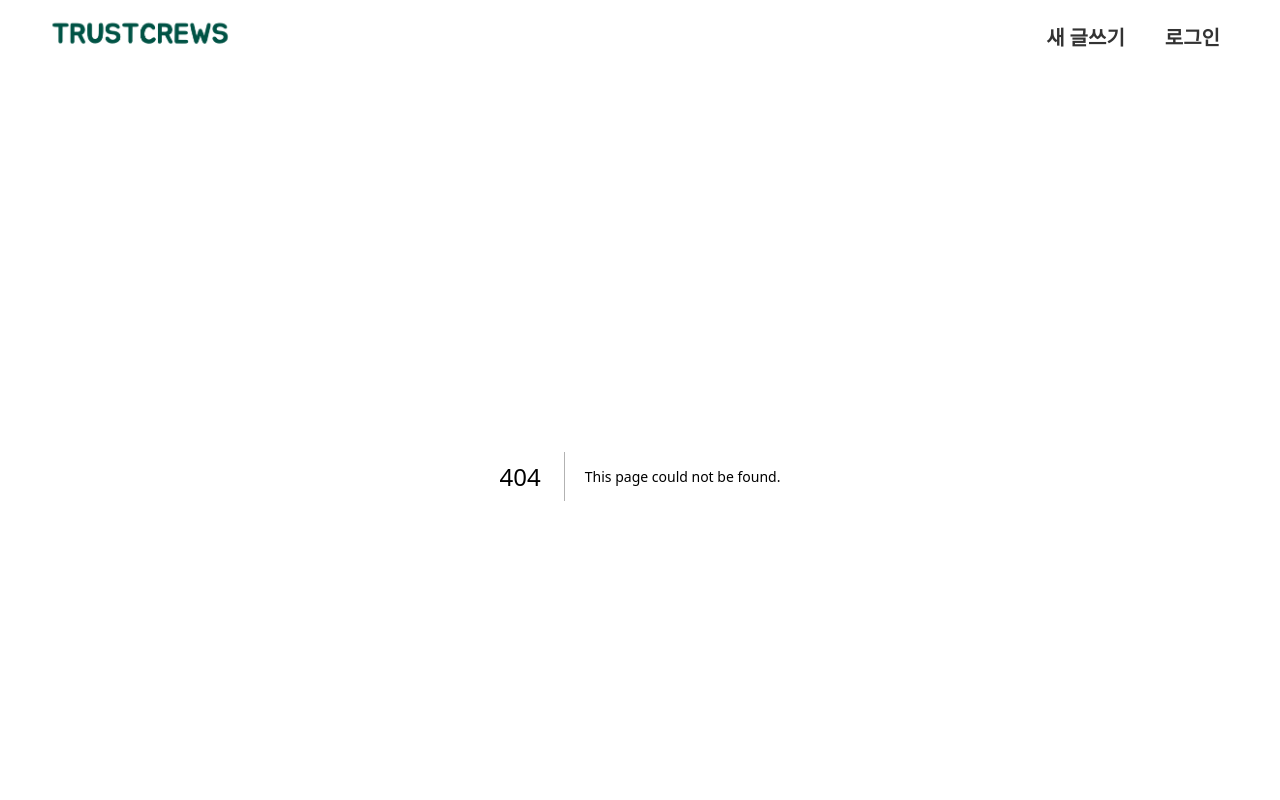
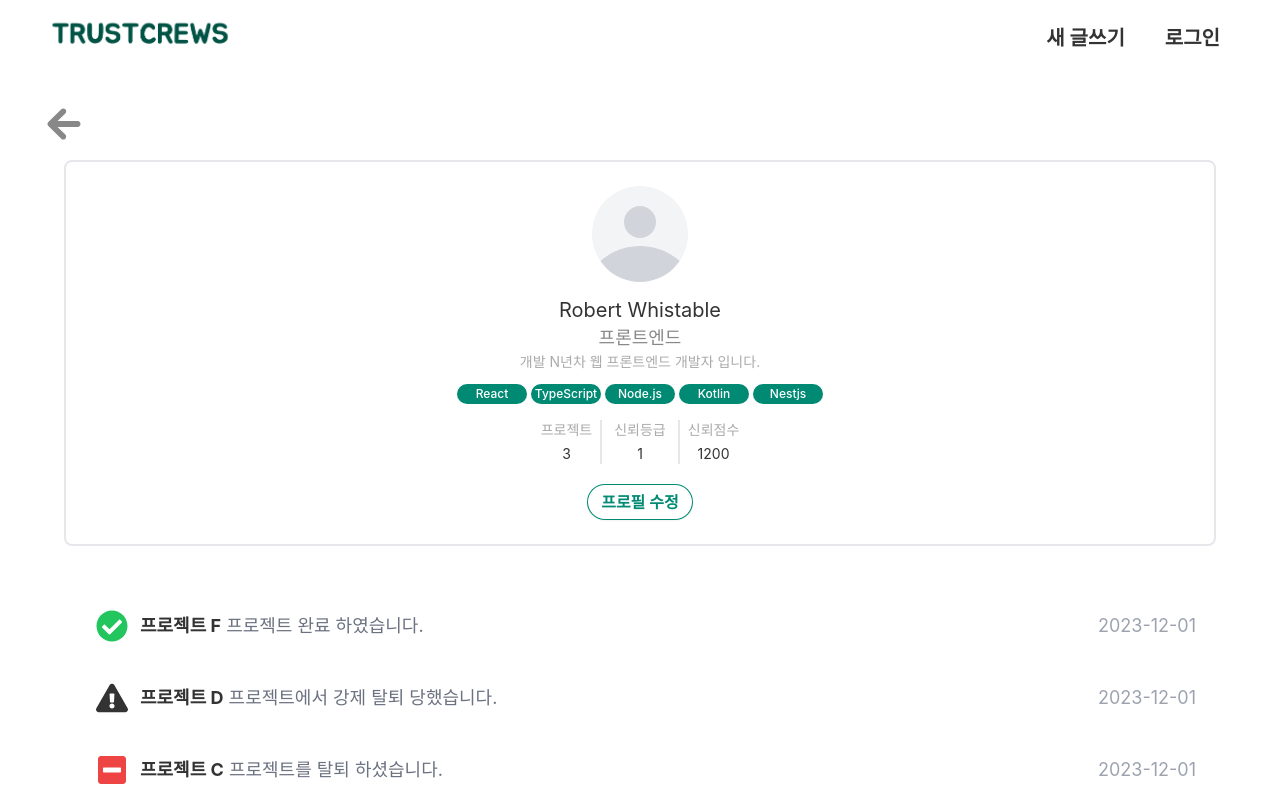
Before and after one commit to oneMonthProject/Front, a Next.js app: page /user/profile in a window 1280 px wide. Before the commit this address had no page. Shown: the top 800 px of the page. Built offline with nearby package versions, Linux system fonts and the light colour scheme.

Commit message:
feat: add profile page

```diff
--- /dev/null
+++ b/src/app/user/profile/page.tsx
@@ -0,0 +1,16 @@
+import React from 'react';
+import ProfileCard from '@/components/user/profile/ProfileCard';
+import UserHistory from '@/components/user/profile/UserHistory';
+
+function ProfilePage() {
+  return (
+    <div>
+      <div className='rounded-lg border-2 border-gray-200 bg-white mt-3 mobile:mt-2'>
+        <ProfileCard />
+      </div>
+      <UserHistory />
+    </div>
+  );
+}
+
+export default ProfilePage;
--- a/src/components/header/UserMenu.tsx
+++ b/src/components/header/UserMenu.tsx
@@ -23,7 +23,7 @@ class UserMenuItem implements DropDownItem {
 }
 
 const items:DropDownItem[] = [
-    new UserMenuItem('내 프로필','/profile'), new UserMenuItem('로그아웃','/logout')
+    new UserMenuItem('내 프로필','/user/profile'), new UserMenuItem('로그아웃','/logout')
 ]
 
 function UserMenu({nickName, src}: UserMenuProps) {
--- /dev/null
+++ b/src/components/user/TechStackBadge.tsx
@@ -0,0 +1,18 @@
+'use client';
+import React from 'react';
+import { makeBadgeSize } from "@/utils/common";
+
+interface TechStackBadgeProps {
+  size: string;
+  text: string;
+  className?: string;
+}
+
+function TechStackBadge({ size, text, className }: TechStackBadgeProps) {
+  const { textSize, px, py } = makeBadgeSize(size);
+  return (
+    <span className={`inline-flex items-center rounded-full bg-primary text-white font-medium ${textSize} ${px} ${py} ${className}`}>{text}</span>
+  );
+}
+
+export default TechStackBadge;
--- /dev/null
+++ b/src/components/user/profile/ProfileCard.tsx
@@ -0,0 +1,85 @@
+'use client';
+import React, { useState } from "react";
+import { useRouter } from 'next/navigation';
+import Avatar from "@/components/ui/Avatar";
+import Button from "@/components/ui/Button";
+import TechStackBadge from '@/components/user/TechStackBadge';
+import UserProjectInfo from "./UserProjectInfo";
+import { SelectItem } from "@/utils/type";
+
+const positionList = [
+  { value: 1, name: '프론트엔드' },
+  { value: 2, name: '백엔드' },
+  { value: 3, name: '디자이너' },
+  { value: 4, name: 'IOS' },
+  { value: 5, name: '안드로이드' },
+  { value: 6, name: '데브옵스' }
+];
+
+const techStackList = [
+  { value: 1, name: 'React' },
+  { value: 2, name: 'TypeScript' },
+  { value: 3, name: 'JavaScript' },
+  { value: 4, name: 'Vue' },
+  { value: 5, name: 'Nextjs' },
+  { value: 6, name: 'Node.js' },
+  { value: 7, name: 'Java' },
+  { value: 8, name: 'Spring' },
+  { value: 9, name: 'Kotlin' },
+  { value: 10, name: 'Nestjs' },
+  { value: 11, name: 'Swift' },
+  { value: 12, name: 'Flutter' },
+  { value: 13, name: 'Figma' },
+];
+
+interface UserInfo {
+  imageSrc: string | null;
+  nickname: string;
+  position: SelectItem | null;
+  techStack: SelectItem[];
+  selfIntroduction: string;
+}
+
+const testUserInfo: UserInfo = {
+  imageSrc: null,
+  nickname: "Robert Whistable",
+  position: positionList[0],
+  techStack: [techStackList[0], techStackList[1], techStackList[5], techStackList[8], techStackList[9]],
+  selfIntroduction: "개발 N년차 웹 프론트엔드 개발자 입니다."
+};
+
+function ProfileCard() {
+  const router = useRouter();
+  const [userInfo, setUserInfo] = useState<UserInfo | null>(testUserInfo);
+  const [projectInfo, setProjectInfo] = useState({ count: 3, trustGrade: 1, trustScore: 1200 });
+
+  return (
+    <div className="space-y-2 mobile:space-y-1 w-full h-fit text-center my-6 mobile:my-4">
+      {
+        userInfo ? (
+          <>
+            <Avatar size="md" src={userInfo.imageSrc} alt="빈 프로필" />
+            <div className="max-w-[300px] m-auto">
+              <p className="text-xl mobile:text-lg">{userInfo.nickname}</p>
+              <p className="text-lg mobile:text-base text-grey700">{userInfo.position?.name}</p>
+              <p className="text-sm mobile:text-xs text-grey500">{userInfo.selfIntroduction}</p>
+            </div>
+            <div>
+              {
+                userInfo.techStack.length > 0 ? userInfo.techStack.map((stack) =>
+                  <TechStackBadge key={stack.value} text={stack.name} size='xs' className="mx-0.5 w-[70px] mobile:w-[50px] justify-center" />
+                ) : <></>
+              }
+            </div>
+          </>
+        ) : <></>
+      }
+      <UserProjectInfo count={projectInfo.count} grade={projectInfo.trustGrade} score={projectInfo.trustScore} />
+      <div className="pt-3 mobile:pt-2">
+        <Button size="md" theme="primary-hollow" onClickHandler={() => router.push("/user/setting")}>프로필 수정</Button>
+      </div>
+    </div>
+  )
+}
+
+export default ProfileCard;
--- /dev/null
+++ b/src/components/user/profile/UserHistory.tsx
@@ -0,0 +1,82 @@
+'use client';
+import React, { useState } from "react";
+import { FaArrowAltCircleRight } from "@react-icons/all-files/fa/FaArrowAltCircleRight";
+import { FaMinusSquare } from "@react-icons/all-files/fa/FaMinusSquare";
+import { FaCheckCircle } from "@react-icons/all-files/fa/FaCheckCircle";
+import { FaExclamationTriangle } from "@react-icons/all-files/fa/FaExclamationTriangle";
+import { FaQuestionCircle } from "@react-icons/all-files/fa/FaQuestionCircle";
+
+class TestUserHistory {
+  status: string;
+  projectName: string;
+  updateDate: string;
+
+  constructor(status: string, projectName: string, updateDate: string) {
+    this.status = status;
+    this.projectName = projectName;
+    this.updateDate = updateDate;
+  }
+}
+
+const testHistoryList = [
+  new TestUserHistory("완료", "프로젝트 F", "2023-12-01"),
+  new TestUserHistory("강제탈퇴", "프로젝트 D", "2023-12-01"),
+  new TestUserHistory("탈퇴", "프로젝트 C", "2023-12-01"),
+  new TestUserHistory("완료", "프로젝트 B", "2023-12-01"),
+  new TestUserHistory("참여", "프로젝트 A", "2023-12-01")
+];
+
+function UserHistory() {
+  const [historyList, setHistoryList] = useState<TestUserHistory[]>(testHistoryList);
+
+  const getIconByStatus = (status: string) => {
+    const iconClassName = 'h-8 w-8 mobile:h-5 mobile:w-5';
+
+    switch (status) {
+      case "참여":
+        return <FaArrowAltCircleRight className={`${iconClassName} text-blue-500`} />
+      case "완료":
+        return <FaCheckCircle className={`${iconClassName} text-green-500`} />
+      case "탈퇴":
+        return <FaMinusSquare className={`${iconClassName} text-red-500`} />
+      case "강제탈퇴":
+        return <FaExclamationTriangle className={`${iconClassName} text-black-500`} />
+      default:
+        return <FaQuestionCircle className={iconClassName} />
+    }
+  }
+
+  const getHistoryStatusText = (status: string) => {
+    switch (status) {
+      case "참여":
+        return " 프로젝트에 참여하였습니다."
+      case "완료":
+        return " 프로젝트 완료 하였습니다."
+      case "탈퇴":
+        return " 프로젝트를 탈퇴 하셨습니다."
+      case "강제탈퇴":
+        return " 프로젝트에서 강제 탈퇴 당했습니다."
+      default:
+        return "알 수 없는 상테 입니다."
+    }
+  }
+
+  return (
+    <div className="space-y-4 mobile:space-y-2 w-full h-fit text-center justify-center mt-8 mobile:mt-5 p-5 mobile:p-0">
+      {
+        historyList.length > 0 ? historyList.map(history => (
+          <div key={history.projectName} className="flex text-lg mobile:text-xs">
+            <span className="items-center self-center p-3 mobile:p-1">{getIconByStatus(history.status)}</span>
+            <span className="text-left items-center self-center">
+              <span className="font-bold">{history.projectName}</span>
+              <span className="text-gray-500">{getHistoryStatusText(history.status)}</span>
+            </span>
+            <span className="items-center self-center ml-auto text-gray-400 mobile:hidden">{history.updateDate}</span>
+          </div>
+        )) : <></>
+      }
+    </div>
+  )
+}
+
+export default UserHistory;
--- /dev/null
+++ b/src/components/user/profile/UserProjectInfo.tsx
@@ -0,0 +1,29 @@
+'use client';
+import React from 'react';
+
+interface UserProjectInfoProps {
+  count: number;
+  grade: number;
+  score: number;
+}
+
+function UserProjectInfo({ count, grade, score }: UserProjectInfoProps) {
+  return (
+    <div className='flex space-x-3 text-center justify-center pt-2 mobile:pt-1'>
+      <div className='space-y-1 border-r-2 pr-2 text-sm mobile:text-xs'>
+        <p className='text-grey500'>프로젝트</p>
+        <p>{count}</p>
+      </div>
+      <div className='space-y-1 text-sm mobile:text-xs'>
+        <p className='text-grey500'>신뢰등급</p>
+        <p>{grade}</p>
+      </div>
+      <div className='space-y-1 border-l-2 pl-2 text-sm mobile:text-xs'>
+        <p className='text-grey500 '>신뢰점수</p>
+        <p>{score}</p>
+      </div>
+    </div>
+  );
+}
+
+export default UserProjectInfo;
```
